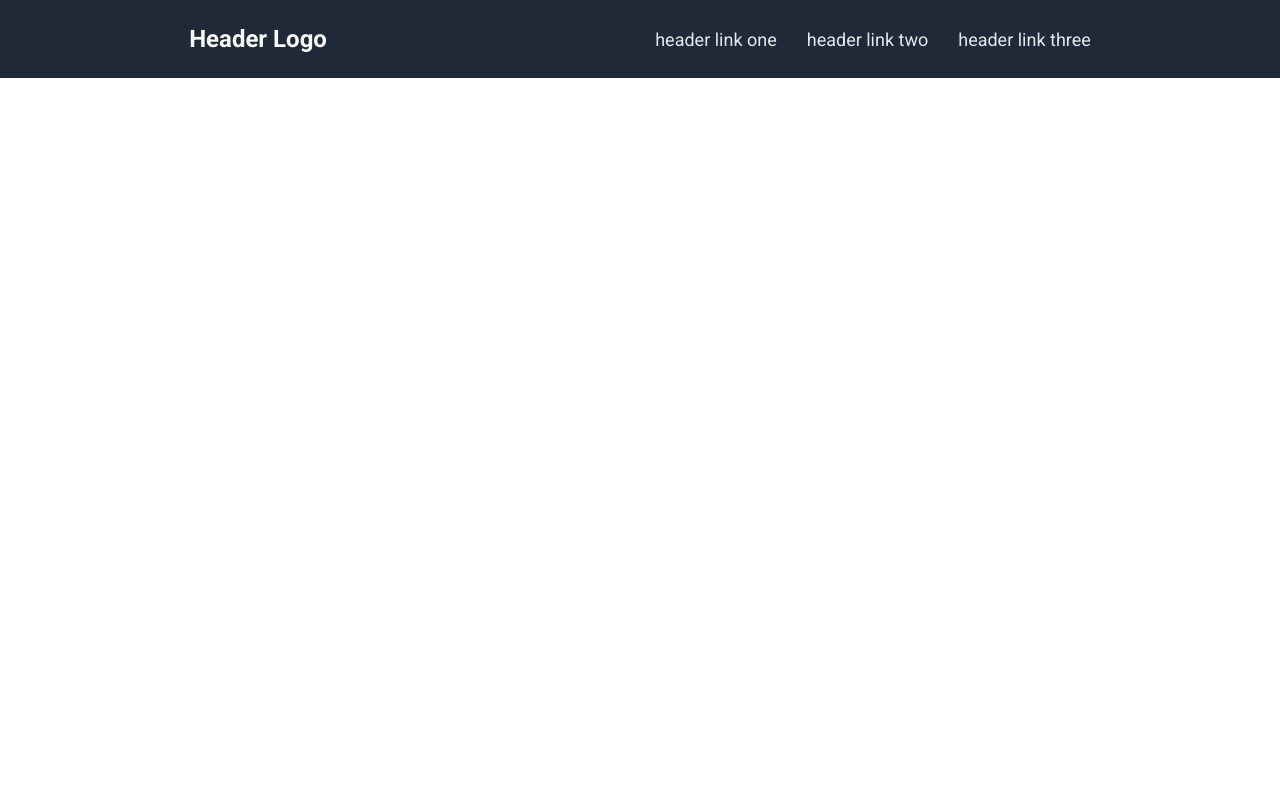
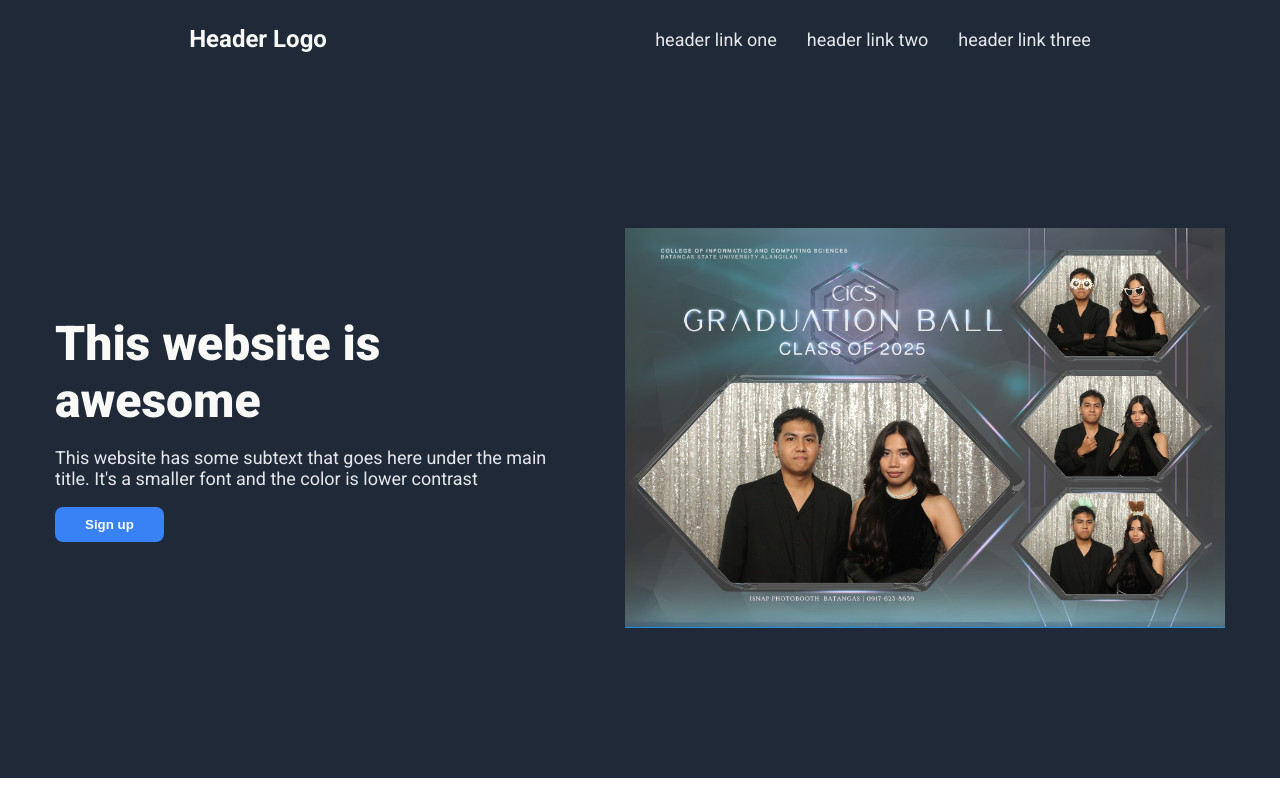
Before and after one commit to dyandel-dev/landing-page, a plain HTML site: page index.html in a window 1280 px wide. Drawn offline with Linux system fonts and the light colour scheme.

Commit message:
Add hero section to landing page

```diff
--- a/index.html
+++ b/index.html
@@ -22,5 +22,21 @@
         <li><a href="#">header link three</a></li>
       </ul>
     </div>
+    <div class="hero-section">
+      <div class="text">
+        <h1>This website is awesome</h1>
+        <p>
+          This website has some subtext that goes here under the main title.
+          It's a smaller font and the color is lower contrast
+        </p>
+        <button>Sign up</button>
+      </div>
+      <img
+        class="image"
+        src="/images/graduation-ball.jpg"
+        alt="graduation ball image"
+        width="600"
+      />
+    </div>
   </body>
 </html>
--- a/style.css
+++ b/style.css
@@ -2,6 +2,8 @@ body {
   font-family: "Roboto", sans-serif;
   margin: 0;
   padding: 0;
+  display: flex;
+  flex-direction: column;
 }
 
 ul {
@@ -14,6 +16,15 @@ a {
   text-decoration: none;
   font-size: 18px;
   color: #e5e7eb;
+}
+
+button {
+  background-color: #3882f6;
+  color: #f9faf8;
+  padding: 10px 30px;
+  font-weight: 700;
+  border-radius: 8px;
+  border-style: none;
 }
 
 .header-container {
@@ -34,3 +45,29 @@ a {
   display: flex;
   gap: 30px;
 }
+
+.hero-section {
+  background-color: #1f2937;
+  height: 700px;
+  display: flex;
+  justify-content: center;
+  align-items: center;
+  gap: 70px;
+}
+
+.hero-section .text {
+  flex-wrap: wrap;
+  width: 500px;
+}
+
+.hero-section h1 {
+  font-size: 48px;
+  font-weight: 900;
+  color: #f9faf8;
+  margin: 0;
+}
+
+.hero-section p {
+  font-size: 18px;
+  color: #e5e7eb;
+}
```
Also changed, not shown: images/graduation-ball.jpg (added).
